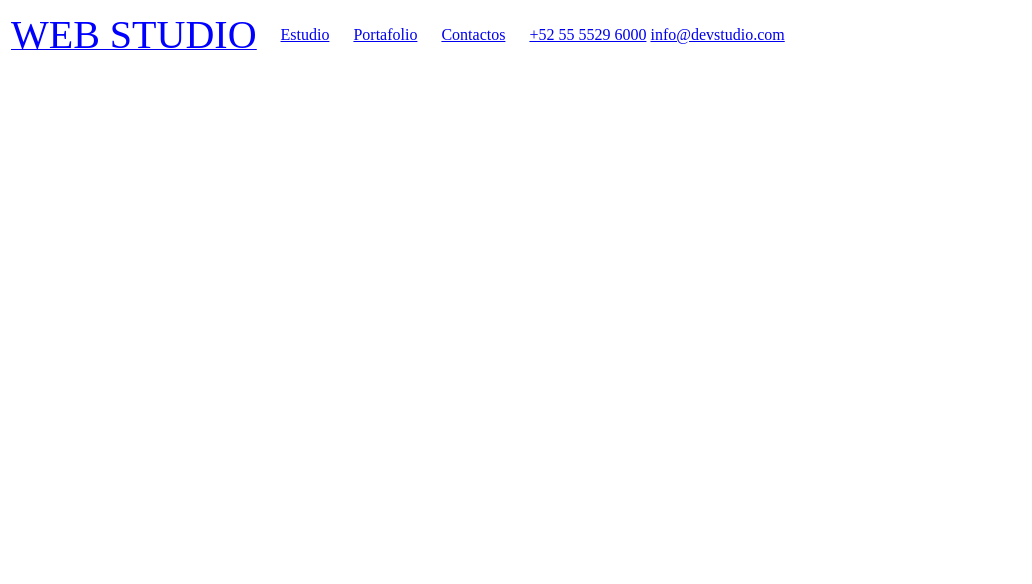
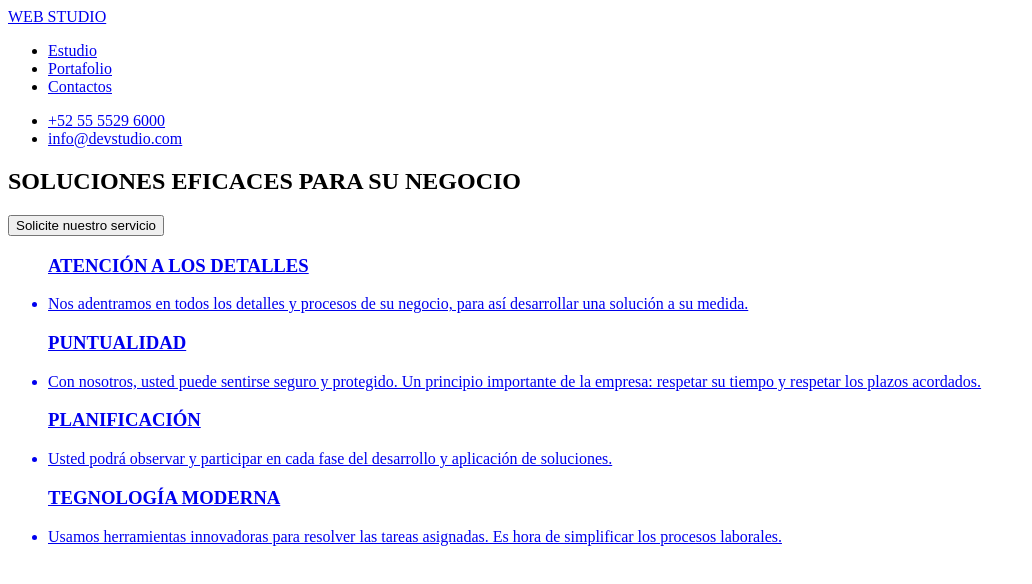
Before and after one commit to JuanMeza95/goit-markup-hw-01, a plain HTML site: page index.html in a window 1280 px wide. Shown: the whole page, without its empty margins (0-1032 px from the left). Drawn offline with Linux system fonts and the light colour scheme.

Commit message:
firs and second sectión

```diff
--- a/index.html
+++ b/index.html
@@ -4,25 +4,53 @@
     <meta charset="UTF-8">
     <meta http-equiv="X-UA-Compatible" content="IE=edge">
     <meta name="viewport" content="width=device-width, initial-scale=1.0">
-    <title>Tarea 1</title>
+    <title>STUDIO</title>
 </head>
+<!--header without css-->
 <header>
-    <table style="display: inline-table;">
-        <tr>
-            <td><a href="#" style="display: inline; margin-right: 20px;text-align: center;"> <u><span style="font-size: 40px; font-family: Raleway; color: blue;">WEB STUDIO</span></u></a></td>
-    <td><nav style="display: inline;">
-        <ul style="list-style: no; padding: 0; margin: 0;">
-            <li style="display: inline;"><a href="#" style="margin-right: 20px;">Estudio</a> </li>
-            <li style="display: inline;"><a href="#" style="margin-right: 20px;">Portafolio</a></li>
-            <li style="display: inline;"><a href="#" style="margin-right: 20px;">Contactos</a></li>
+    <a href="#">WEB STUDIO</a>
+    <nav>
+        <ul>
+            <li><a href="#">Estudio</a> </li>
+            <li><a href="#">Portafolio</a></li>
+            <li><a href="#">Contactos</a></li>
         </ul>
-    </nav></td>
-    <td><a href="tel:+52 55 5529 6000">+52 55 5529 6000</a>
-    <a href="mailto="info@devstudio.com">info@devstudio.com</a></td>
-    </table>
+    </nav>
+    <ul>
+    <li><a href="tel:+52 55 5529 6000"> +52 55 5529 6000</a></li>
+    <li><a href="mailto:info@devstudio.com"> info@devstudio.com</a></li>
+</ul>
 </header>
 <body>
     <main>
+        <!--firstsection-->
+        <section>
+        <h1>SOLUCIONES EFICACES PARA SU NEGOCIO</h1>
+        <A href="#Contactos">
+            <button type="button">Solicite nuestro servicio</button>
+        </section>
+        <!--secondsection-->
+        <h2 hidden>Beneficios de nuestros servicios</h2>
+        <section>
+
+            <ul>
+            <h3>ATENCIÓN A LOS DETALLES</h3>
+<li><p>Nos adentramos en todos los detalles y procesos de su negocio, para así desarrollar una solución a su medida.</p></li>
+  </ul>
+  <ul>
+    <h3>PUNTUALIDAD</h3>
+<li><p>Con nosotros, usted puede sentirse seguro y protegido. Un principio importante de la empresa: respetar su tiempo y respetar los plazos acordados.</p></li>
+</ul>
+<ul>
+    <h3>PLANIFICACIÓN</h3>
+<li><p>Usted podrá observar y participar en cada fase del desarrollo y aplicación de soluciones.</p></li>
+</ul>
+<uL>
+<h3>TEGNOLOGÍA MODERNA</h3>
+<li><p>Usamos herramientas innovadoras para resolver las tareas asignadas. Es hora de simplificar los procesos laborales.</p></li>
+</ul>
+        </section>
+
 
     </main>
 
```
